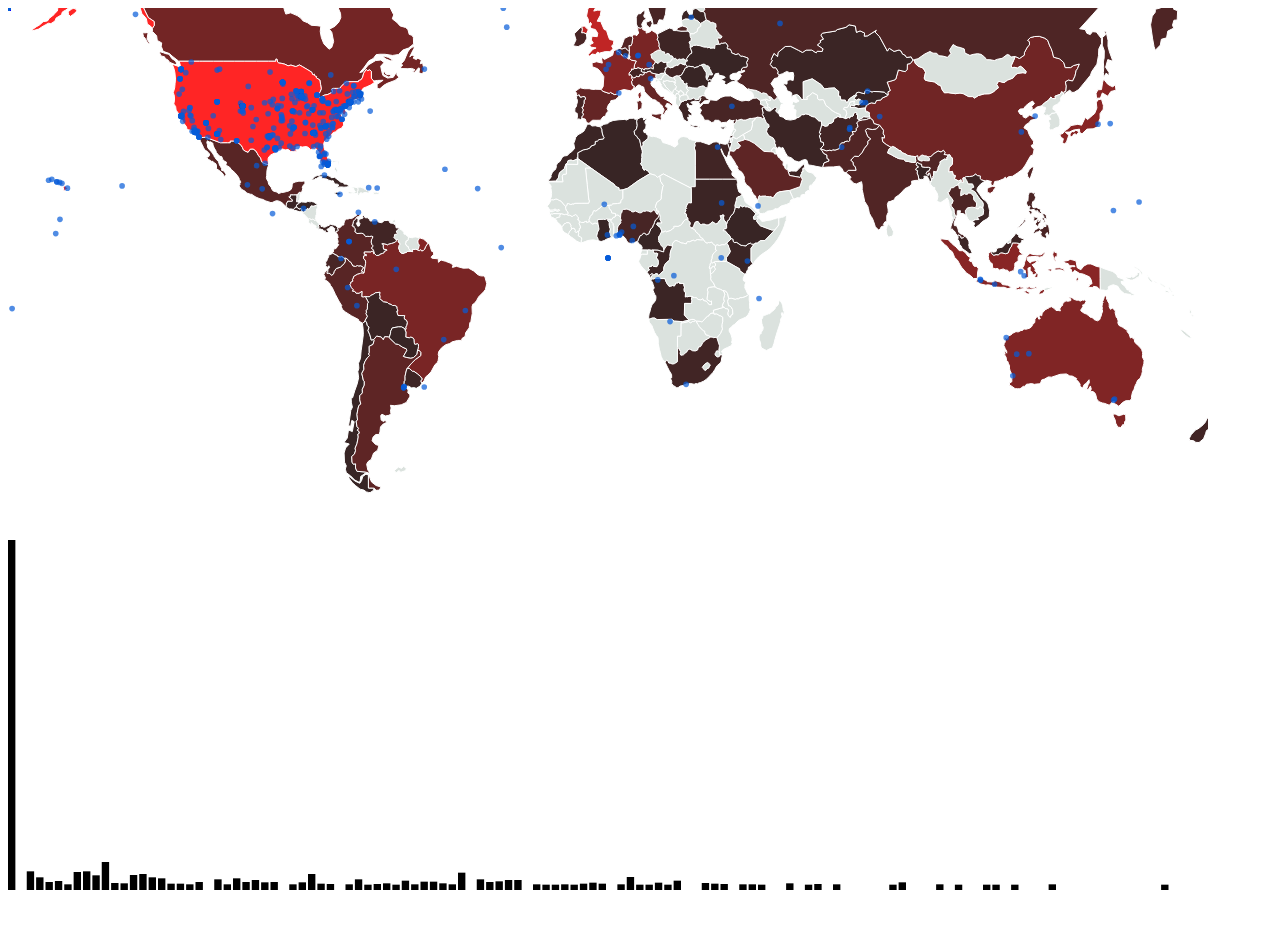
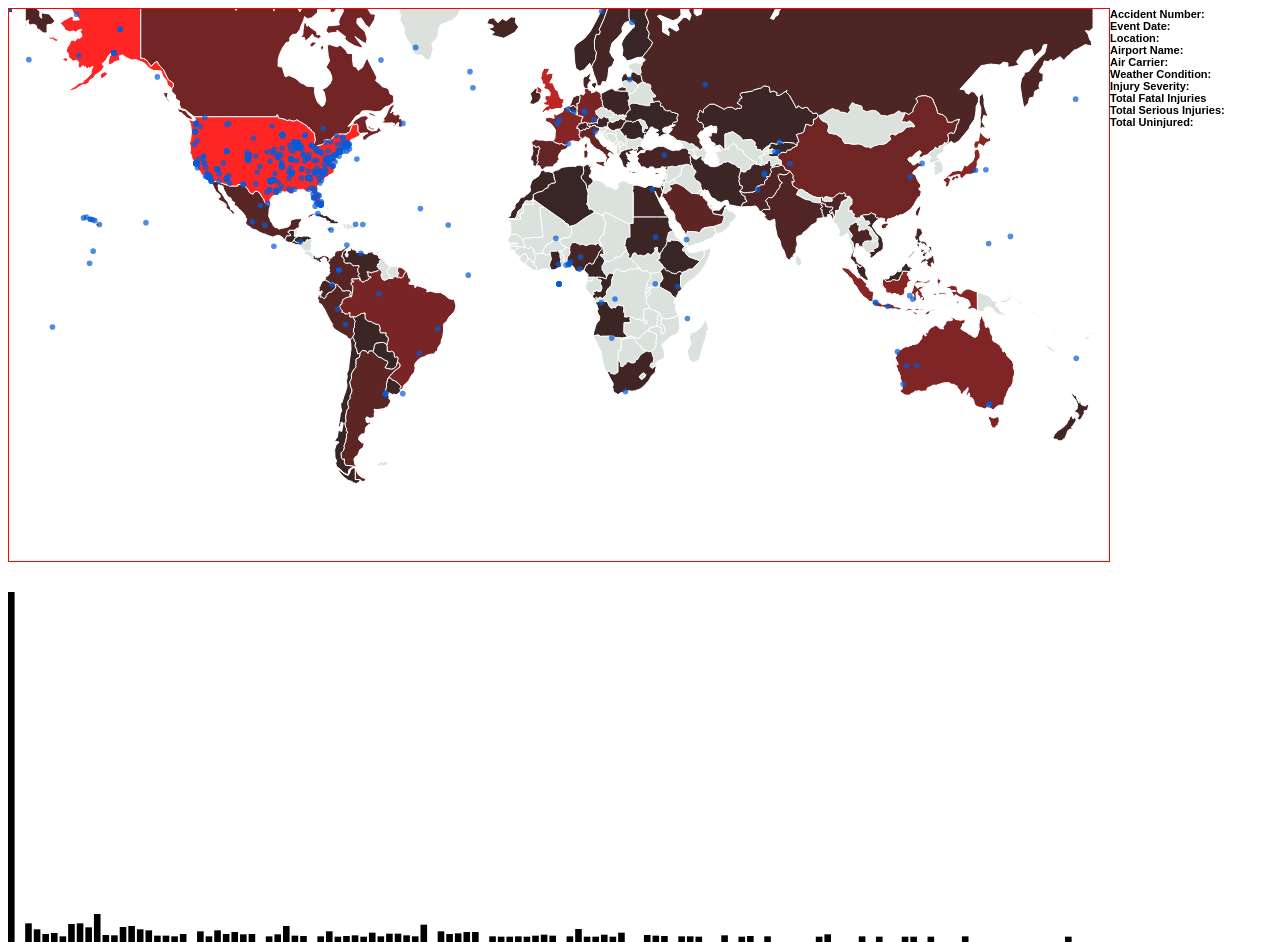
Before and after one commit to nazanin-tabatabaei/InformationVisualization_Final, a plain HTML site: page index.html in a window 1280 px wide. Before the commit the page ends 900 px from the top, so only its background shows below. Drawn offline with nearby package versions, Linux system fonts and the light colour scheme.

Commit message:
selecting accidents+detail

```diff
--- a/index.html
+++ b/index.html
@@ -4,7 +4,22 @@
 <meta charset="utf-8">
 <script src="https://d3js.org/d3.v4.min.js"></script>
 <style type="text/css">
+.selected {
+    fill: red !important;
+    r: 10;
+}
 
+#map {
+    width: 1100px;
+
+    float:left; /* add this */
+    border: 1px solid red;
+}
+#basic_info {
+
+    float:left;
+    overflow: hidden; /* if you don't want #second to wrap below #first */
+}
 /* On mouse hover, lighten state color */
 path:hover {
 	fill-opacity: .7;
@@ -39,6 +54,21 @@ body {
 </style>
 </head>
 <body>
+	<div id="map"></div>
+	<div id="basic_info">
+			<strong>Accident Number:</strong> <span id="Accident_Number"></span><br/>
+            <strong>Event Date:</strong> <span id="Event_Date"></span><br/>
+            <strong>Location:</strong> <span id="Location"></span><br/>
+            <strong>Airport Name:</strong> <span id="Airport_Name"></span><br/>
+            <strong>Air Carrier:</strong> <span id="Air_Carrier"></span><br/>
+            <strong>Weather Condition:</strong> <span id="Weather_Condition"></span><br/>
+            <strong>Injury Severity:</strong> <span id="Injury_Severity"></span><br/>
+            <strong>Total Fatal Injuries</strong> <span id="Total_Fatal_Injuries"></span><br/>
+            <strong>Total Serious Injuries:</strong> <span id="Total_Serious_Injuries"></span><br/>
+            <strong>Total Uninjured:</strong> <span id="Total_Uninjured"></span><br/>
+        </div>
+
+</body>
 <script type="text/javascript">
 
 /*  This visualization was made possible by modifying code provided by:
@@ -54,13 +84,13 @@ http://bl.ocks.org/mbostock/3888852  */
 
 
 //Width and height of map
-var width = 1200;
-var height = 500;
+var width = 1100;
+var height = 550;
 
 // D3 Projection
 var projection = d3.geoMercator()
 				   .translate([width/2, height/2])    // translate to center of screen
-				   .scale([200]);          // scale things down so see entire US
+				   .scale([170]);          // scale things down so see entire US
 
 // Define path generator
 var path = d3.geoPath()               // path generator that will convert GeoJSON to SVG paths
@@ -74,7 +104,7 @@ var color = d3.scaleLinear()
 var legendText = ["Cities Lived", "States Lived", "States Visited", "Nada"];
 
 //Create SVG element and append map to the SVG
-var svg = d3.select("body")
+var svg = d3.select("#map")
 			.append("svg")
 			.attr("width", width)
 			.attr("height", height);
@@ -83,7 +113,7 @@ var svg = d3.select("body")
 
 
 // Append Div for tooltip to SVG
-var div = d3.select("body")
+var div = d3.select("#map")
 		    .append("div")
     		.attr("class", "tooltip")
     		.style("opacity", 0);
@@ -342,11 +372,25 @@ svg.selectAll("circle")
     	div.transition()
       	   .duration(200)
            .style("opacity", .9);
-           div.text(d.Location)
+           div.text(d.Accident_Number)
            .style("left", (d3.event.pageX) + "px")
            .style("top", (d3.event.pageY - 28) + "px")
            .style("font-size", "10px");
+
 	})
+
+	.on("click", function(d, i) {
+
+		d3.selectAll("circle")
+                        .classed("selected", function(c, j) {
+                            return j === i;
+                        });
+                    create_basic_info(i);
+
+
+                })
+
+
 
     // fade out tooltip on mouse out
     .on("mouseout", function(d) {
@@ -354,7 +398,32 @@ svg.selectAll("circle")
            .duration(500)
            .style("opacity", 0);
     });
+
+
+
+
+
+
+
+function create_basic_info(index) {
+        d3.select("#Accident_Number").text(data[index]["Accident_Number"]);
+        d3.select("#Event_Date").text(data[index]["Event_Date"]);
+        d3.select("#Location").text(data[index]["Location"]);
+        d3.select("#Airport_Name").text(data[index]["Airport_Name"]);
+        d3.select("#Air_Carrier").text(data[index]["Air_Carrier"]);
+        d3.select("#Weather_Condition").text(data[index]["Weather_Condition"]);
+        d3.select("#Injury_Severity").text(data[index]["Injury_Severity"]);
+        d3.select("#Total_Fatal_Injuries").text(data[index]["Total_Fatal_Injuries"]);
+        d3.select("#Total_Serious_Injuries").text(data[index]["Total_Serious_Injuries"]);
+        d3.select("#Total_Uninjured").text(data[index]["Total_Uninjured"]);
+    }
+
+
 });
+
+
+
+
 
 // Modified Legend Code from Mike Bostock: http://bl.ocks.org/mbostock/3888852
 var legend = d3.select("body").append("svg")
```
